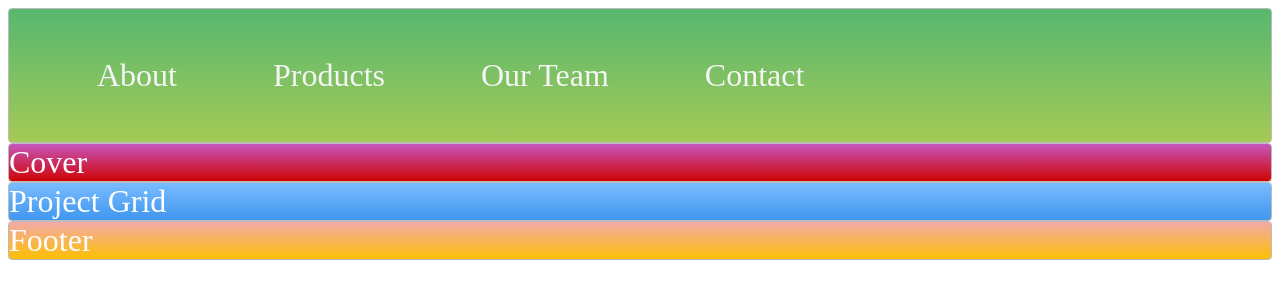
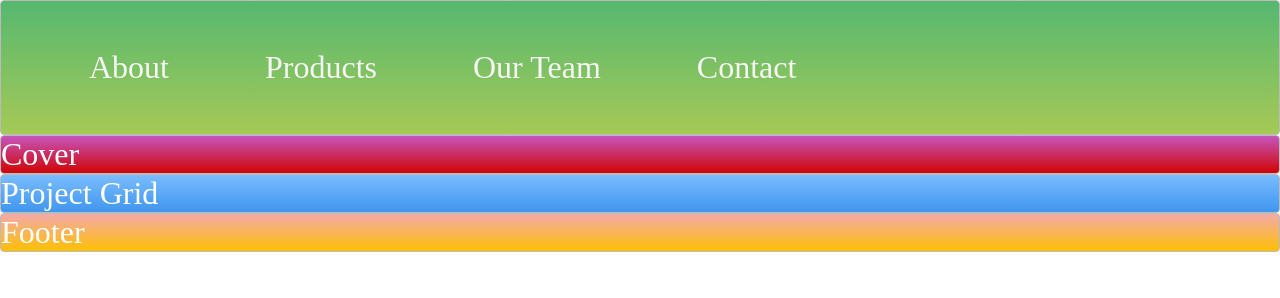
Before and after one commit to tonydc1997/CSS-Layout, a plain HTML site: page index.html in a window 1280 px wide. Drawn offline with Linux system fonts and the light colour scheme.

Commit message:
style: Add margin style to body tag in style.css

```diff
--- a/style.css
+++ b/style.css
@@ -1,3 +1,7 @@
+body {
+  margin: auto 0px;
+}
+
 /* .grid_container {
   display: grid;
   grid-gap: .5rem;
```
